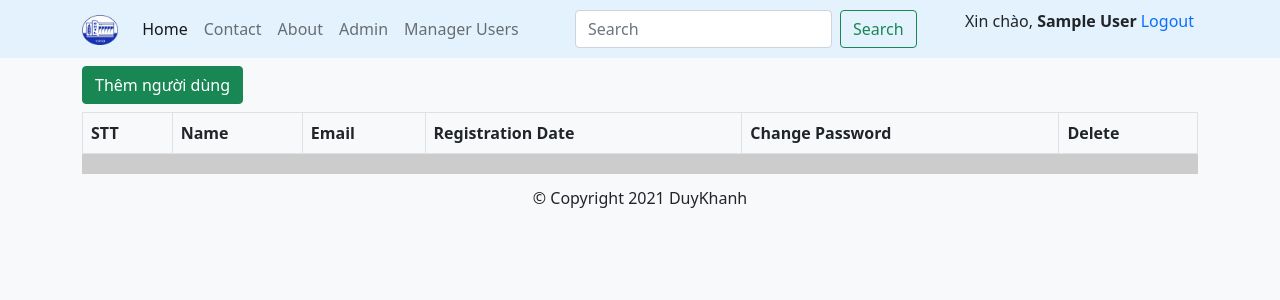
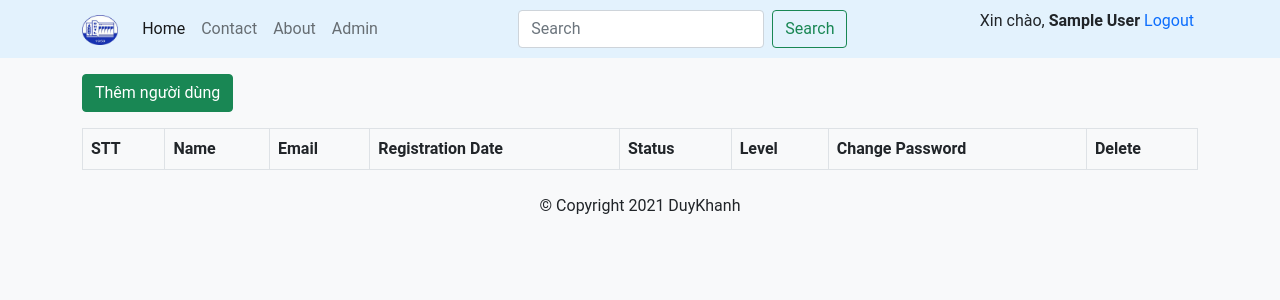
Before and after one commit to duykhanh01/danhba, a PHP site: page /danhba/manager.php in a window 1280 px wide. Shown: the top 300 px of the page. Run offline with PHP 8.4, Linux system fonts and the light colour scheme; the visitor is signed in with stand-in values (Sample User, id 1); data that the repository does not hold is empty; some libraries are stand-ins or nearby versions.

Commit message:
complete the roles users and admin

```diff
--- a/css/app.css
+++ b/css/app.css
@@ -1,3 +1,8 @@
+body{
+    font-family: 'Roboto', sans-serif;
+}
+
+
 a{
 
 text-decoration: none;
--- a/activation.php
+++ b/function/activation.php
@@ -1,5 +1,5 @@
 <?php
-include('config/db_connect.php');
+include('../config/db_connect.php');
 if (isset($_GET['accout'])) {
     $email = $_GET['accout'];
     $code = $_GET['code'];
@@ -9,9 +9,9 @@ if (isset($_GET['accout'])) {
     if ($user > 0) {
         $sql = "UPDATE users set status = 1 where email = '$email' and activation_code = '$code'";
         $res = mysqli_query($conn, $sql);
-        header("Location: login.php?status=1");
+        header("Location: ../login.php?status=1");
     } else {
-        header("Location: login.php?status=0");
+        header("Location: ../login.php?status=0");
     }
 } else {
     echo 'Lỗi';
--- a/sendmail.php
+++ b/function/sendmail.php
@@ -26,7 +26,7 @@ try {
     $mail->Subject = 'Xác thực tài khoản Danh bạ DHTL';
     $mail->Body    = '<p>Xin chào<b> ' . $firstName . ',</b></p>';
     $mail->Body .= '<p>Bạn đã đăng ký tài khoản thành công, để xác thực tài khoản, bạn vui lòng nhấp vào đường link dưới đây:</p>';
-    $mail->Body .= '<a href="http://localhost:3000/danhba/activation.php?accout=' . $email . '&code=' . $activationCode . '">Click here</a>';
+    $mail->Body .= '<a href="http://localhost:3000/danhba/function/activation.php?accout=' . $email . '&code=' . $activationCode . '">Click here</a>';
     $mail->AltBody = 'Body in plain text for non-HTML mail clients';
     $mail->send();
     echo "Mail has been sent successfully!";
--- a/js/app.js
+++ b/js/app.js
@@ -1,6 +1,8 @@
 // Treeview Initialization
 $(document).ready(function() {
   $('.treeview-animated').mdbTreeview();
-  var toastElList = [].slice.call(document.querySelectorAll('.toast'))
-  toastElList.show()
+
+  $()
+
+
 });
--- a/login.php
+++ b/login.php
@@ -25,7 +25,8 @@ if (isset($_POST['submit-login'])) {
         } else {
             if (password_verify($password, $pass_saved)) {
                 $_SESSION['email'] = $user['email'];
-                $_SESSION['name'] = $user['last_name'] . ' ' . $user['first_name'];;
+                $_SESSION['name'] = $user['last_name'] . ' ' . $user['first_name'];
+                $_SESSION['level'] = $user['user_level'];
 
                 header('Location: admin.php');
             } else {
--- a/manager.php
+++ b/manager.php
@@ -22,15 +22,19 @@ $users = mysqli_fetch_all($res, MYSQLI_ASSOC);
 
 <div class="container">
     <div class="row">
-        <div class="col-12">
-            <a href="register.php" class="btn btn-success my-2">Thêm người dùng</a>
-            <table class="table table-bordered ">
+        <div class="col-xl-12 col-md-6">
+            <a href="register.php" class="btn btn-success my-3">Thêm người dùng</a>
+            <div class="table-responsive">
+
+                <table class="table table-bordered m-0">
                     <thead class="thead-dark">
                         <tr>
                             <th scope="col">STT</th>
                             <th scope="col">Name</th>
                             <th scope="col">Email</th>
                             <th scope="col">Registration Date</th>
+                            <th scope="col">Status</th>
+                            <th scope="col">Level</th>
                             <th scope="col">Change Password</th>
                             <th scope="col">Delete</th>
 
@@ -43,16 +47,34 @@ $users = mysqli_fetch_all($res, MYSQLI_ASSOC);
                                 <td><?php echo $user['first_name'] . ' ' . $user['last_name']; ?></td>
                                 <td><?php echo $user['email']; ?></td>
                                 <td><?php echo $user['registration_date']; ?></td>
+                                <td><?php echo $user['status'] == 0 ? "Not Activated" : "Activated"; ?></td>
+                                <?php
+                                $status = '';
+                                switch ($user['user_level']) {
+                                    case 0:
+                                        $status = "User";
+                                        break;
+                                    case 1:
+                                        $status = "Admin";
+                                        break;
+
+                                    case 2:
+                                        $status = "Manager";
+                                        break;
+                                }
+
+                                ?>
+                                <td><?php echo $status; ?></td>
+
                                 <td><a class="text-primary" href="edituser.php?id=<?php echo $user['userid']; ?>"><i class="fas fa-edit "></i></a></td>
-                            <?php if ($user['user_level'] == 1) : ?>
+
                                 <td><a class="text-danger" href="deleteUser.php?id=<?php echo $user['userid']; ?>"><i class="fas fa-trash"></i></a></td>
-                            <?php else : ?>
-                                <td><a class="text-muted"><i class="fas fa-trash"></i></a></td>
-                            <?php endif; ?>
+
                             </tr>
                         <?php endforeach; ?>
                     </tbody>
                 </table>
+            </div>
         </div>
 
 
--- a/register.php
+++ b/register.php
@@ -36,7 +36,7 @@ if (isset($_POST['submit-reg'])) {
             if ($result) {
                 // echo "<script> alert('Đăng ký thành công'); </script>";
                 header("Location: login.php?status=0");
-                include 'sendmail.php';
+                include 'function/sendmail.php';
             } else {
                 echo "Đăng ký thất bại";
             }
--- a/templates/footer.php
+++ b/templates/footer.php
@@ -1,5 +1,5 @@
 <footer class="text-center section">
-	<div class="align-center grey-text my-3">&copy; Copyright 2021 DuyKhanh</div>
+	<div class="align-center grey-text my-4">&copy; Copyright 2021 DuyKhanh</div>
 </footer>
 <script type="text/javascript" src="lib/mdbootstrap/js/jquery.min.js"></script>
 <script src="https://cdn.jsdelivr.net/npm/@popperjs/core@2.10.2/dist/umd/popper.min.js" integrity="sha384-7+zCNj/IqJ95wo16oMtfsKbZ9ccEh31eOz1HGyDuCQ6wgnyJNSYdrPa03rtR1zdB" crossorigin="anonymous"></script>
--- a/templates/header.php
+++ b/templates/header.php
@@ -38,13 +38,17 @@
             <li class="nav-item">
               <a class="nav-link" href="#">About</a>
             </li>
-            <?php if (isset($_SESSION['email'])) : ?>
+            <?php if (isset($_SESSION['level'])) : ?>
+              <?php if ($_SESSION['level'] == 1 or $_SESSION['level'] == 2) : ?>
                 <li class="nav-item">
                   <a class="nav-link" href="admin.php">Admin</a>
                 </li>
+              <?php endif; ?>
+              <?php if ($_SESSION['level'] == 2) : ?>
                 <li class="nav-item">
                   <a class="nav-link" href="manager.php">Manager Users</a>
                 </li>
+              <?php endif; ?>
             <?php endif ?>
 
           </ul>
```
Also changed, not shown: addStaff.php (+27 -3 lines), admin.php (+21 -9 lines), editStaff.php (+24 -0 lines), index.php (+23 -9 lines), images/82965d4ed8150294d4330ace00821d77/2.jpg (added), images/caaeb10544b465034f389991efc90877/3.jpg (added), images/f50fb34f27bd263e6be8ffcf8967ced0/3.jpg (added). Lines whose indentation alone changed are shown as unchanged.
